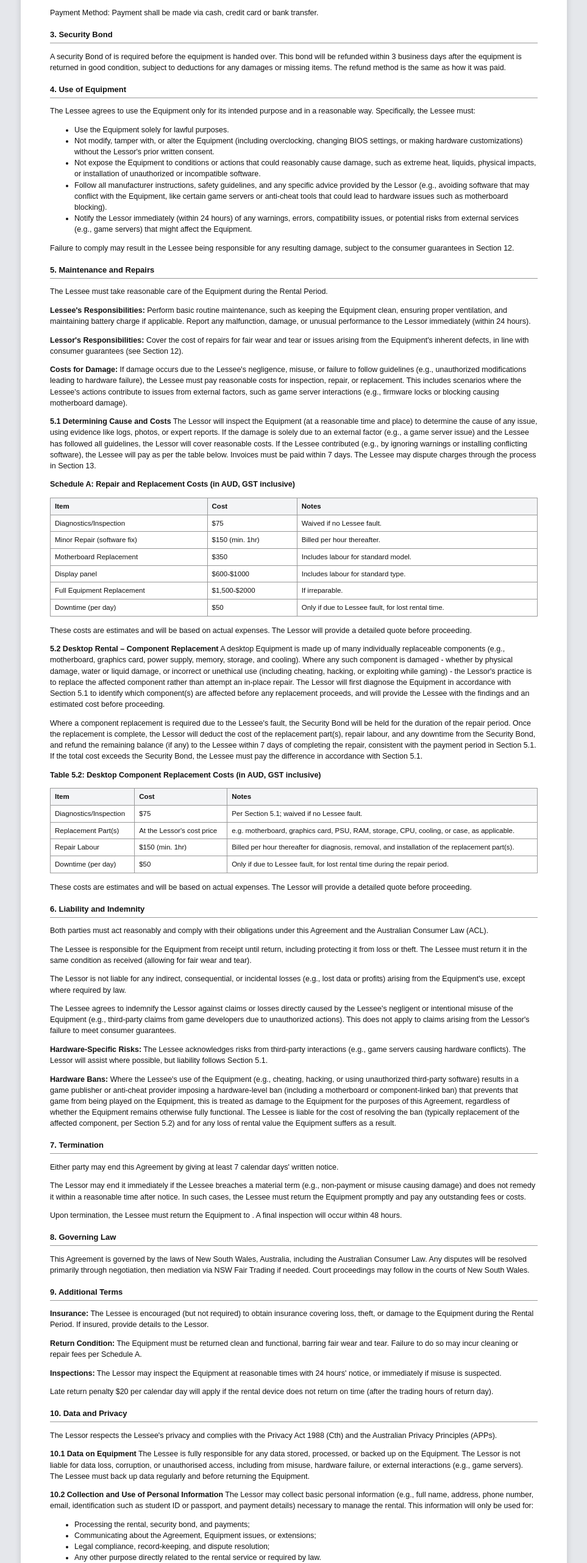
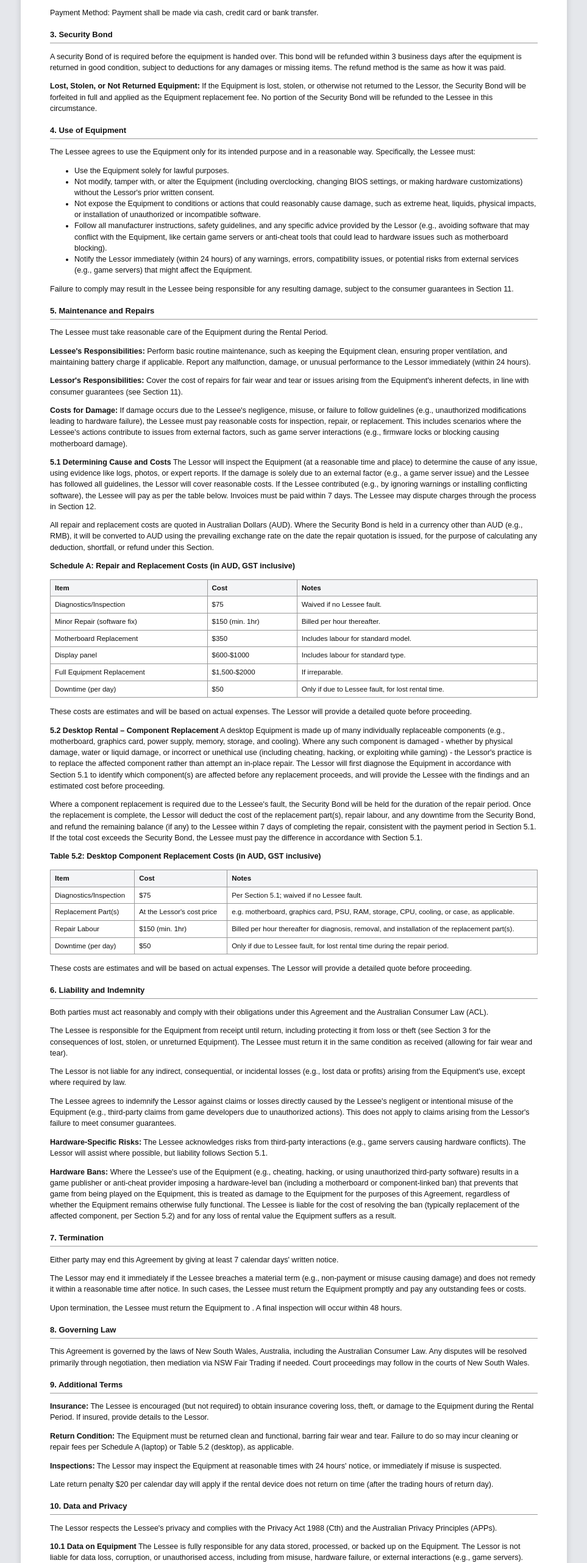
Before and after one commit to poosh0803/Luxtronic-Rental-NEO, a website: page views/print-agreement.html in a window 1280 px wide. Shown: the part 780-3343 px from the top of the page at 61% size, without its empty margins (158-1121 px from the left). Drawn offline with Linux system fonts and the light colour scheme.

Commit message:
Full agreement review: fix cross-references, add lost/stolen and RMB-bond terms
Bugs fixed:
- Section 4 and Section 5 cited "Section 12" for consumer guarantees,
  which is actually Section 11.
- Section 5.1 cited "Section 13" for the dispute process, which is
  actually Section 12.

Content added:
- Section 3: lost, stolen, or unreturned Equipment forfeits the full
  Security Bond as the replacement fee, with no refund - cross-referenced
  from Section 6.
- Section 5.1: repair/replacement costs are quoted in AUD, and an RMB
  bond is converted to AUD at the exchange rate on the date of the
  repair quotation.
- Section 9 and Section 13's schedule summary now also reference
  Table 5.2 (desktop costs), not just Schedule A (laptop costs).

Co-Authored-By: Claude Sonnet 5 <noreply@anthropic.com>

```diff
--- a/views/print-agreement.html
+++ b/views/print-agreement.html
@@ -67,6 +67,7 @@
 
   <h3 class="section-title">3. Security Bond</h3>
   <p>A security Bond of <span class="fill" id="securityBondText"></span> is required before the equipment is handed over. This bond will be refunded within 3 business days after the equipment is returned in good condition, subject to deductions for any damages or missing items. The refund method is the same as how it was paid.</p>
+  <p><strong>Lost, Stolen, or Not Returned Equipment:</strong> If the Equipment is lost, stolen, or otherwise not returned to the Lessor, the Security Bond will be forfeited in full and applied as the Equipment replacement fee. No portion of the Security Bond will be refunded to the Lessee in this circumstance.</p>
 
   <h3 class="section-title">4. Use of Equipment</h3>
   <p>The Lessee agrees to use the Equipment only for its intended purpose and in a reasonable way. Specifically, the Lessee must:</p>
@@ -77,15 +78,16 @@
     <li>Follow all manufacturer instructions, safety guidelines, and any specific advice provided by the Lessor (e.g., avoiding software that may conflict with the Equipment, like certain game servers or anti-cheat tools that could lead to hardware issues such as motherboard blocking).</li>
     <li>Notify the Lessor immediately (within 24 hours) of any warnings, errors, compatibility issues, or potential risks from external services (e.g., game servers) that might affect the Equipment.</li>
   </ul>
-  <p>Failure to comply may result in the Lessee being responsible for any resulting damage, subject to the consumer guarantees in Section 12.</p>
+  <p>Failure to comply may result in the Lessee being responsible for any resulting damage, subject to the consumer guarantees in Section 11.</p>
 
   <h3 class="section-title">5. Maintenance and Repairs</h3>
   <p>The Lessee must take reasonable care of the Equipment during the Rental Period.</p>
   <p><strong>Lessee's Responsibilities:</strong> Perform basic routine maintenance, such as keeping the Equipment clean, ensuring proper ventilation, and maintaining battery charge if applicable. Report any malfunction, damage, or unusual performance to the Lessor immediately (within 24 hours).</p>
-  <p><strong>Lessor's Responsibilities:</strong> Cover the cost of repairs for fair wear and tear or issues arising from the Equipment's inherent defects, in line with consumer guarantees (see Section 12).</p>
+  <p><strong>Lessor's Responsibilities:</strong> Cover the cost of repairs for fair wear and tear or issues arising from the Equipment's inherent defects, in line with consumer guarantees (see Section 11).</p>
   <p><strong>Costs for Damage:</strong> If damage occurs due to the Lessee's negligence, misuse, or failure to follow guidelines (e.g., unauthorized modifications leading to hardware failure), the Lessee must pay reasonable costs for inspection, repair, or replacement. This includes scenarios where the Lessee's actions contribute to issues from external factors, such as game server interactions (e.g., firmware locks or blocking causing motherboard damage).</p>
 
-  <p><strong>5.1 Determining Cause and Costs</strong> The Lessor will inspect the Equipment (at a reasonable time and place) to determine the cause of any issue, using evidence like logs, photos, or expert reports. If the damage is solely due to an external factor (e.g., a game server issue) and the Lessee has followed all guidelines, the Lessor will cover reasonable costs. If the Lessee contributed (e.g., by ignoring warnings or installing conflicting software), the Lessee will pay as per the table below. Invoices must be paid within 7 days. The Lessee may dispute charges through the process in Section 13.</p>
+  <p><strong>5.1 Determining Cause and Costs</strong> The Lessor will inspect the Equipment (at a reasonable time and place) to determine the cause of any issue, using evidence like logs, photos, or expert reports. If the damage is solely due to an external factor (e.g., a game server issue) and the Lessee has followed all guidelines, the Lessor will cover reasonable costs. If the Lessee contributed (e.g., by ignoring warnings or installing conflicting software), the Lessee will pay as per the table below. Invoices must be paid within 7 days. The Lessee may dispute charges through the process in Section 12.</p>
+  <p>All repair and replacement costs are quoted in Australian Dollars (AUD). Where the Security Bond is held in a currency other than AUD (e.g., RMB), it will be converted to AUD using the prevailing exchange rate on the date the repair quotation is issued, for the purpose of calculating any deduction, shortfall, or refund under this Section.</p>
 
   <p><strong>Schedule A: Repair and Replacement Costs (in AUD, GST inclusive)</strong></p>
   <table class="schedule-a">
@@ -118,7 +120,7 @@
 
   <h3 class="section-title">6. Liability and Indemnity</h3>
   <p>Both parties must act reasonably and comply with their obligations under this Agreement and the Australian Consumer Law (ACL).</p>
-  <p>The Lessee is responsible for the Equipment from receipt until return, including protecting it from loss or theft. The Lessee must return it in the same condition as received (allowing for fair wear and tear).</p>
+  <p>The Lessee is responsible for the Equipment from receipt until return, including protecting it from loss or theft (see Section 3 for the consequences of lost, stolen, or unreturned Equipment). The Lessee must return it in the same condition as received (allowing for fair wear and tear).</p>
   <p>The Lessor is not liable for any indirect, consequential, or incidental losses (e.g., lost data or profits) arising from the Equipment's use, except where required by law.</p>
   <p>The Lessee agrees to indemnify the Lessor against claims or losses directly caused by the Lessee's negligent or intentional misuse of the Equipment (e.g., third-party claims from game developers due to unauthorized actions). This does not apply to claims arising from the Lessor's failure to meet consumer guarantees.</p>
   <p><strong>Hardware-Specific Risks:</strong> The Lessee acknowledges risks from third-party interactions (e.g., game servers causing hardware conflicts). The Lessor will assist where possible, but liability follows Section 5.1.</p>
@@ -134,7 +136,7 @@
 
   <h3 class="section-title">9. Additional Terms</h3>
   <p><strong>Insurance:</strong> The Lessee is encouraged (but not required) to obtain insurance covering loss, theft, or damage to the Equipment during the Rental Period. If insured, provide details to the Lessor.</p>
-  <p><strong>Return Condition:</strong> The Equipment must be returned clean and functional, barring fair wear and tear. Failure to do so may incur cleaning or repair fees per Schedule A.</p>
+  <p><strong>Return Condition:</strong> The Equipment must be returned clean and functional, barring fair wear and tear. Failure to do so may incur cleaning or repair fees per Schedule A (laptop) or Table 5.2 (desktop), as applicable.</p>
   <p><strong>Inspections:</strong> The Lessor may inspect the Equipment at reasonable times with 24 hours' notice, or immediately if misuse is suspected.</p>
   <p>Late return penalty $20 per calendar day will apply if the rental device does not return on time (after the trading hours of return day).</p>
 
@@ -181,7 +183,7 @@
 
   <h3 class="section-title section-title-newpage">13. Acknowledgment and Signatures</h3>
   <p>The parties confirm they have read, understood, and agree to these terms. This Agreement is fair, transparent, and complies with Australian consumer laws.</p>
-  <p><strong>Schedules:</strong> Schedule A: Repair and Replacement Costs (above). Schedule B: Equipment Details and Condition Report (attach photos/inventory).</p>
+  <p><strong>Schedules:</strong> Schedule A: Repair and Replacement Costs (Section 5.1). Table 5.2: Desktop Component Replacement Costs (Section 5.2, desktop rentals only). Schedule B: Equipment Details and Condition Report (attach photos/inventory).</p>
 
   <div class="signature-block">
     <div class="party">
```
